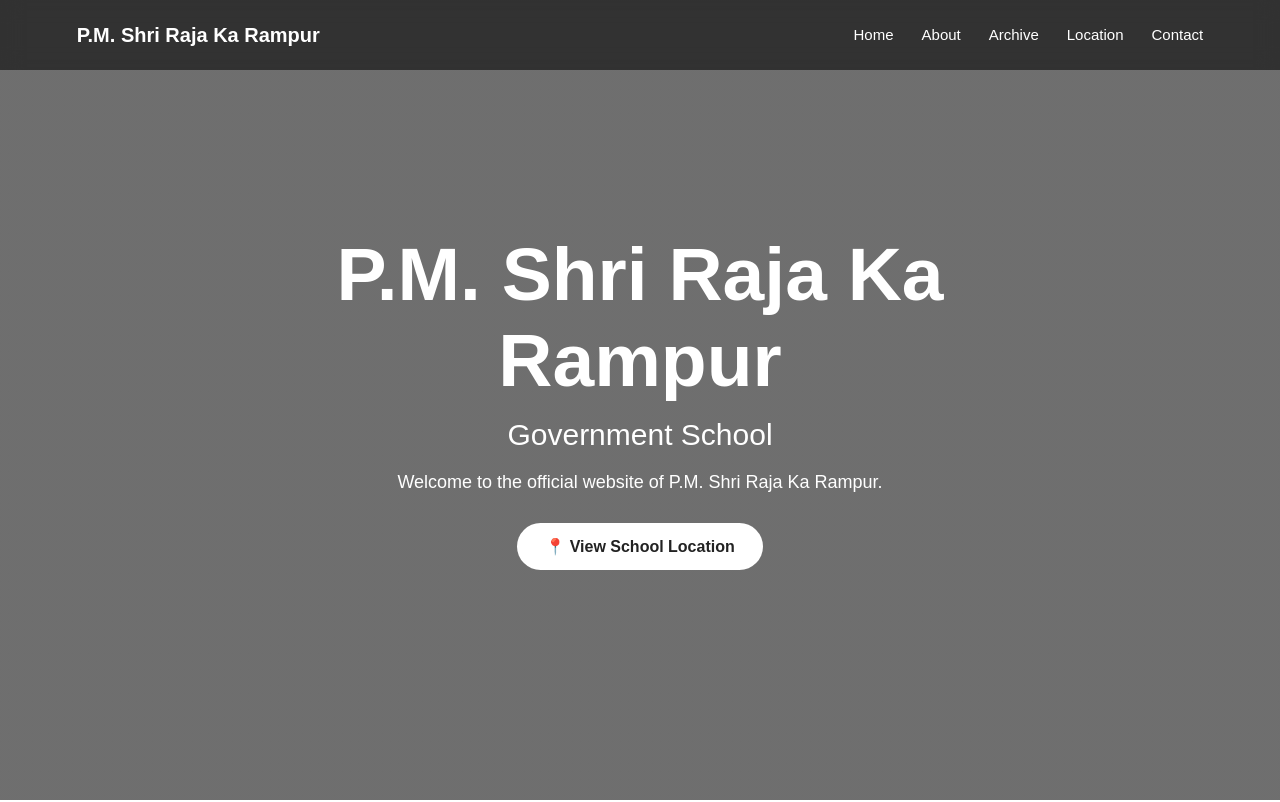
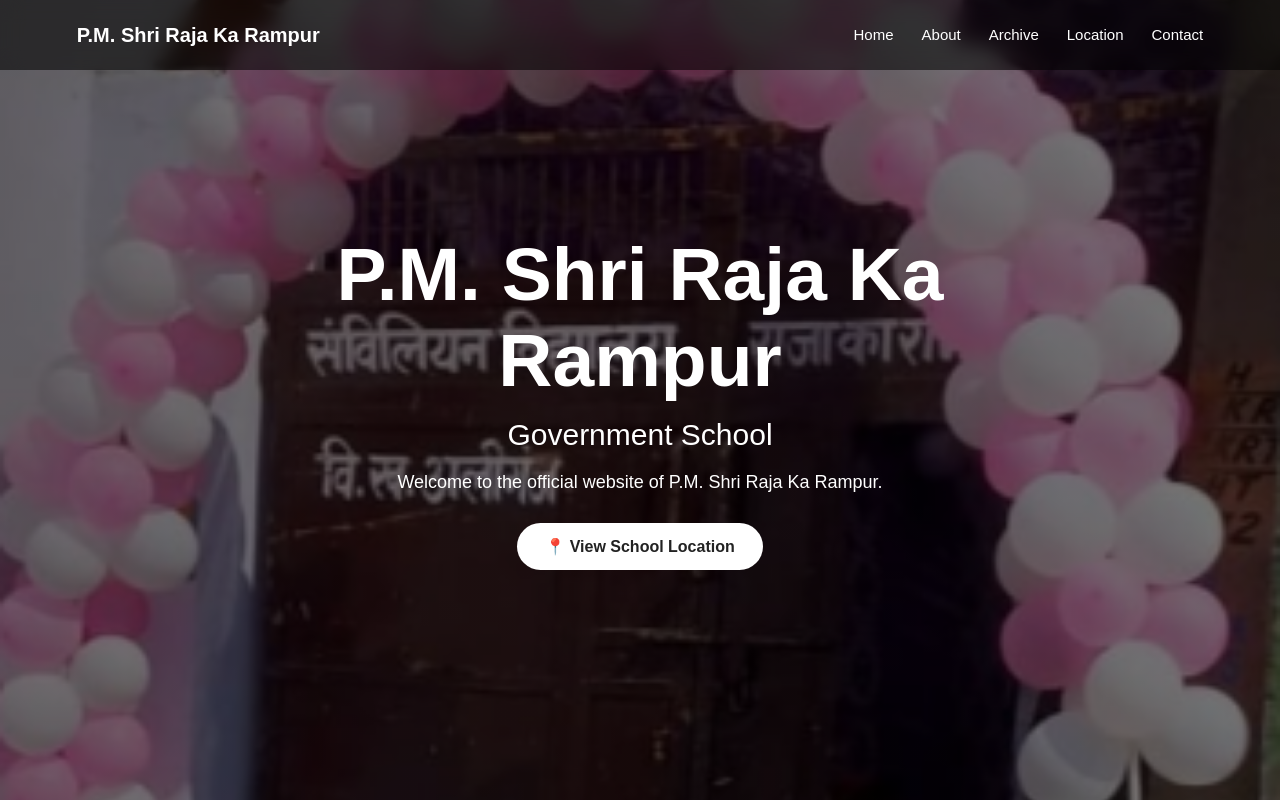
Before and after one commit to Samayshakya996/P.M-shri-Raja-Ka-Rampur, a plain HTML site: page index.html in a window 1280 px wide. Shown: the top 802 px of the page. Drawn offline with Linux system fonts and the light colour scheme.

Commit message:
index.html

```diff
--- a/index.html
+++ b/index.html
@@ -102,7 +102,7 @@
                     rgba(0, 0, 0, 0.55)
                 ),
 
-                url("images/school-background.jpg");
+                url("images/school-background.png");
 
             background-size: cover;
 
```
